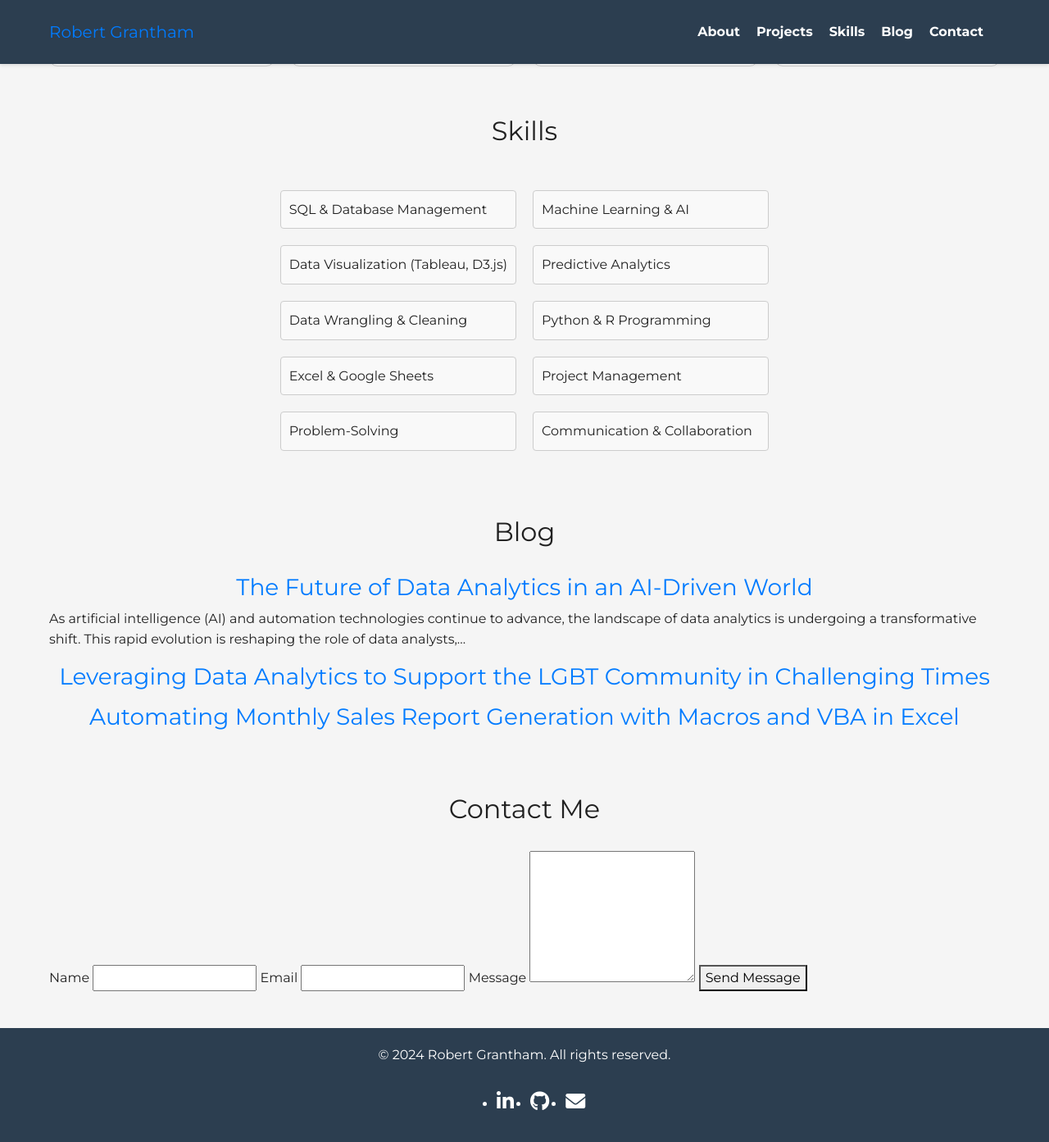
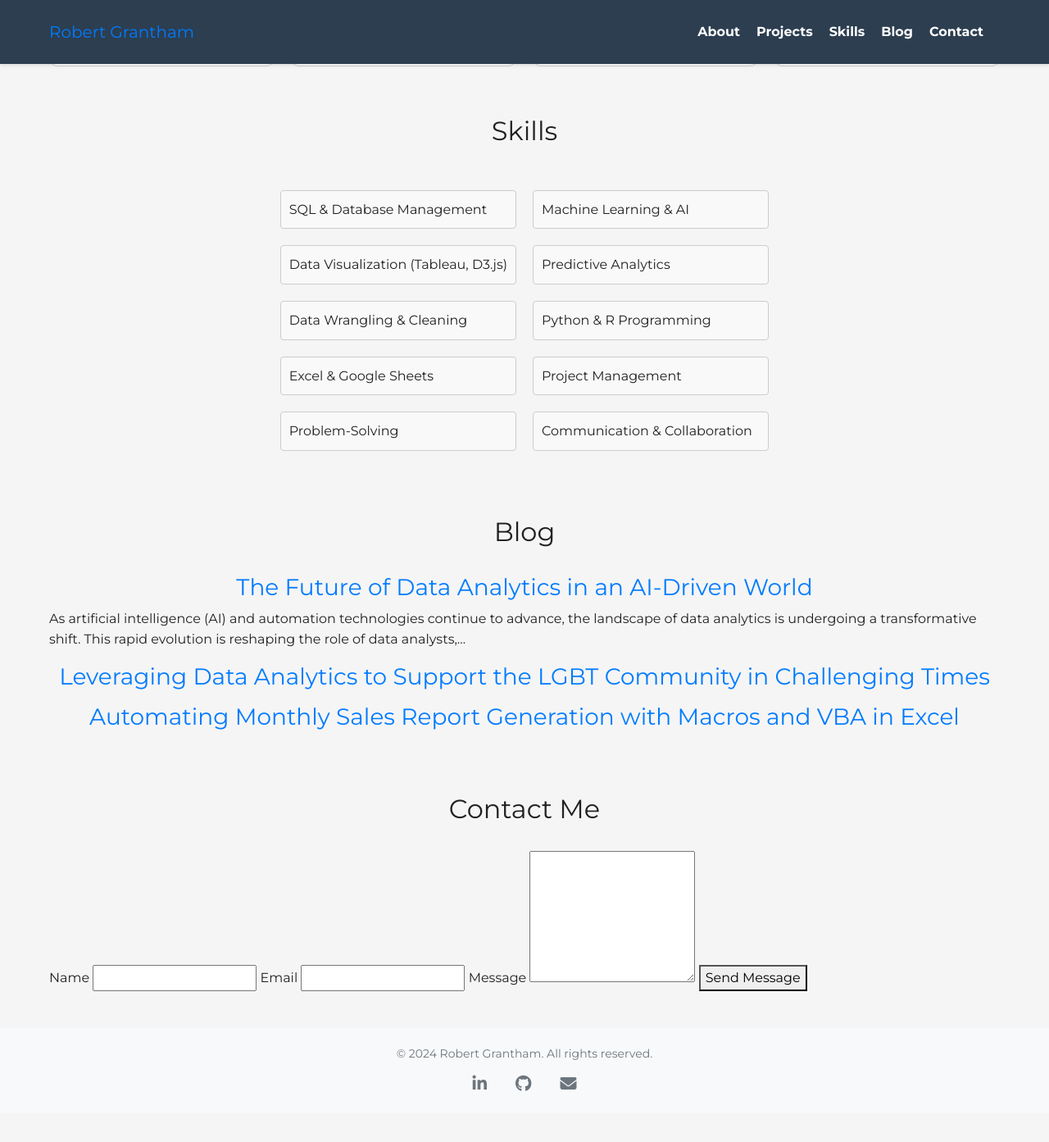
Before and after one commit to rgrantham82/rgrantham82.github.io, a Jekyll site: the page built from index.html, in a window 1280 px wide and 1400 px high, scrolled down 2447 px. Shown: the top 1393 px of the window at 82% size. Built offline with Jekyll 4.4.1, drawn with Linux system fonts in a browser that asks for light colours; nearby versions of some CDN libraries; after the commit the page ends 3805 px from its top, so only the background shows below that.

Commit message:
Update footer.html

```diff
--- a/_includes/footer.html
+++ b/_includes/footer.html
@@ -3,10 +3,65 @@
     <div class="footer-content">
       <p>&copy; 2024 Robert Grantham. All rights reserved.</p>
       <ul class="social-icons">
-        <li><a href="https://www.linkedin.com/in/robertgrantham82" target="_blank"><i class="fab fa-linkedin-in"></i></a></li>
-        <li><a href="https://github.com/rgrantham82" target="_blank"><i class="fab fa-github"></i></a></li>
-        <li><a href="mailto:robertgrantham40@gmail.com"><i class="fas fa-envelope"></i></a></li>
+        <li>
+          <a href="https://www.linkedin.com/in/robertgrantham82" target="_blank">
+            <i class="fab fa-linkedin-in"></i>
+          </a>
+        </li>
+        <li>
+          <a href="https://github.com/rgrantham82" target="_blank">
+            <i class="fab fa-github"></i>
+          </a>
+        </li>
+        <li>
+          <a href="mailto:robertgrantham40@gmail.com">
+            <i class="fas fa-envelope"></i>
+          </a>
+        </li>
       </ul>
     </div>
   </div>
 </footer>
+<style>
+  footer {
+    background: #f8f9fa;
+    padding: 20px 0;
+    text-align: center;
+  }
+
+  .footer-content {
+    display: flex;
+    flex-direction: column;
+    align-items: center;
+  }
+
+  .footer-content p {
+    margin: 0;
+    font-size: 14px;
+    color: #6c757d;
+  }
+
+  .social-icons {
+    list-style: none;
+    padding: 0;
+    margin: 10px 0 0;
+    display: flex;
+    gap: 15px;
+  }
+
+  .social-icons li {
+    display: inline-block;
+  }
+
+  .social-icons a {
+    color: #6c757d;
+    font-size: 20px;
+    transition: color 0.3s ease;
+  }
+
+  .social-icons a:hover {
+    color: #007bff;
+  }
+</style>
+<!-- Font Awesome for Social Icons -->
+<script src="https://kit.fontawesome.com/a076d05399.js" crossorigin="anonymous"></script>
```
